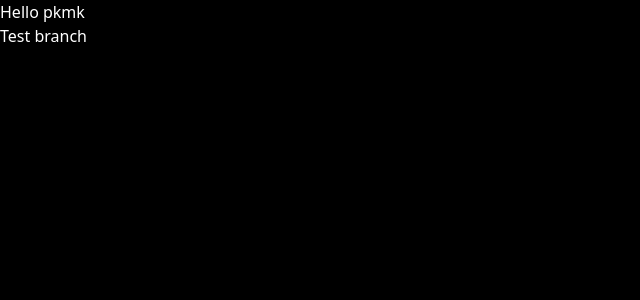
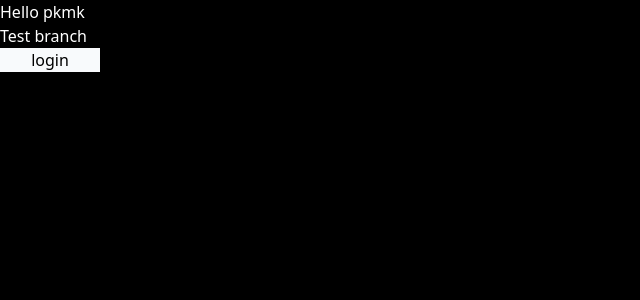
Before and after one commit to pkmk-java/pkmk-website, a React (Vite) app in the folder pkmk/: page / in a window 1280 px wide. Shown: the top 300 px of the page, without its empty margins (0-640 px from the left). Built offline with nearby package versions, Linux system fonts and the light colour scheme.

Commit message:
add button

```diff
--- a/pkmk/src/App.jsx
+++ b/pkmk/src/App.jsx
@@ -3,6 +3,7 @@ export default function App() {
     <div className=" bg-black h-screen w-screen text-white">
       <h1>Hello pkmk</h1>
       <h2>Test branch</h2>
+      <button className=" bg-slate-50 w-[100px] text-black">login</button>
     </div>
   );
 }
```
